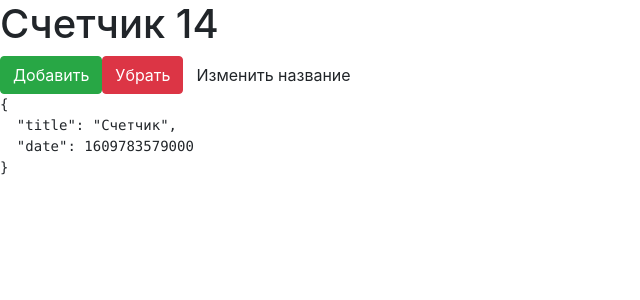
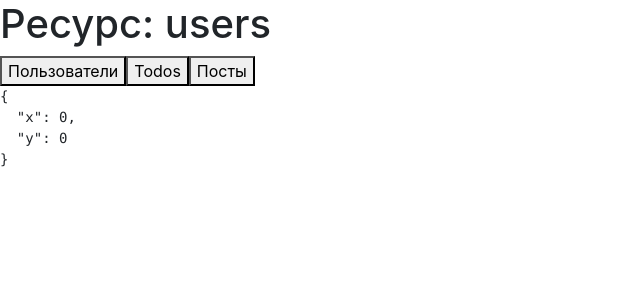
Before and after one commit to YmNIK13/react-hooks, a React (Create React App) app: page / in a window 1280 px wide. Shown: the top 300 px of the page, without its empty margins (0-640 px from the left). Built offline with nearby package versions, Linux system fonts and the light colour scheme; no server answers.

Commit message:
hook useEffect

```diff
--- a/src/App.js
+++ b/src/App.js
@@ -1,57 +1,60 @@
-import React, {useState} from 'react'
-
-function computeInitialCounter() {
-    console.log('Some calculation ...')
-
-    return Math.trunc(Math.random() * 20)
-}
+import React, {useEffect, useState} from 'react'
 
 function App() {
-    // const [counter, setCounter] = useState(computeInitialCounter())
-
-    const [counter, setCounter] = useState(() => {
-        return computeInitialCounter()
+    const [type, setType] = useState('users')
+    const [data, setData] = useState([])
+    const [pos, setPos] = useState({
+        x: 0, y: 0
     })
 
-    const [state, setState] = useState({
-        title: 'Счетчик',
-        date: Date.now(),
-    })
-
-
-    function increment() {
-        // setCounter(counter + 1)
-        // setCounter(counter + 1)
-
-        setCounter((prevCounter) => {
-            return prevCounter + 1
+    const mouseMoveHandler = event => {
+        setPos({
+            x: event.clientX,
+            y: event.clientY
         })
-        setCounter(prev => prev + 1)
     }
 
-    function decrement() {
-        setCounter(counter - 1)
-    }
+    console.log('Component render')
 
-    function updateTitle() {
-        setState(prev => {
-                return {
-                    ...prev,
-                    title: "Новое название"
-                }
-            }
-        )
-    }
+    // useEffect(() => {
+    //     console.log('render')
+    // })
+
+    useEffect(() => {
+        console.log(`type change ${type}`)
+
+        fetch(`https://jsonplaceholder.typicode.com/${type}`)
+            .then(response => response.json())
+            .then(json => setData(json))
+
+        return () => {
+            console.log('clean type')
+        }
+    }, [type])
+
+    useEffect(() => {
+        console.log('Component did mount')
+
+        // подписываемся на событие
+        window.addEventListener('mousemove', mouseMoveHandler)
+
+        // будет вызвано только когда компонент удалится
+        return () => {
+            // отписываемся от события
+            window.removeEventListener('mousemove', mouseMoveHandler)
+        }
+    }, [])
 
     return (
         <div>
-            <h1>Счетчик {counter}</h1>
-            <button onClick={increment} className="btn btn-success">Добавить</button>
-            <button onClick={decrement} className="btn btn-danger">Убрать</button>
+            <h1>Ресурс: {type}</h1>
 
-            <button onClick={updateTitle} className="btn btn-default">Изменить название</button>
+            <button onClick={() => setType('users')}>Пользователи</button>
+            <button onClick={() => setType('todos')}>Todos</button>
+            <button onClick={() => setType('posts')}>Посты</button>
 
-            <pre>{JSON.stringify(state, null, 2)}</pre>
+            {/*<pre>{JSON.stringify(data, null, 2)}</pre>*/}
+            <pre>{JSON.stringify(pos, null, 2)}</pre>
         </div>
     )
 }
--- a/src/index.js
+++ b/src/index.js
@@ -5,9 +5,10 @@
 import reportWebVitals from './reportWebVitals';
 
 ReactDOM.render(
-  <React.StrictMode>
     <App />
-  </React.StrictMode>,
+  // <React.StrictMode>
+  // </React.StrictMode>
+      ,
   document.getElementById('root')
 );
 
```
Also changed, not shown: src/example/state.js (added, +59 -0 lines).
